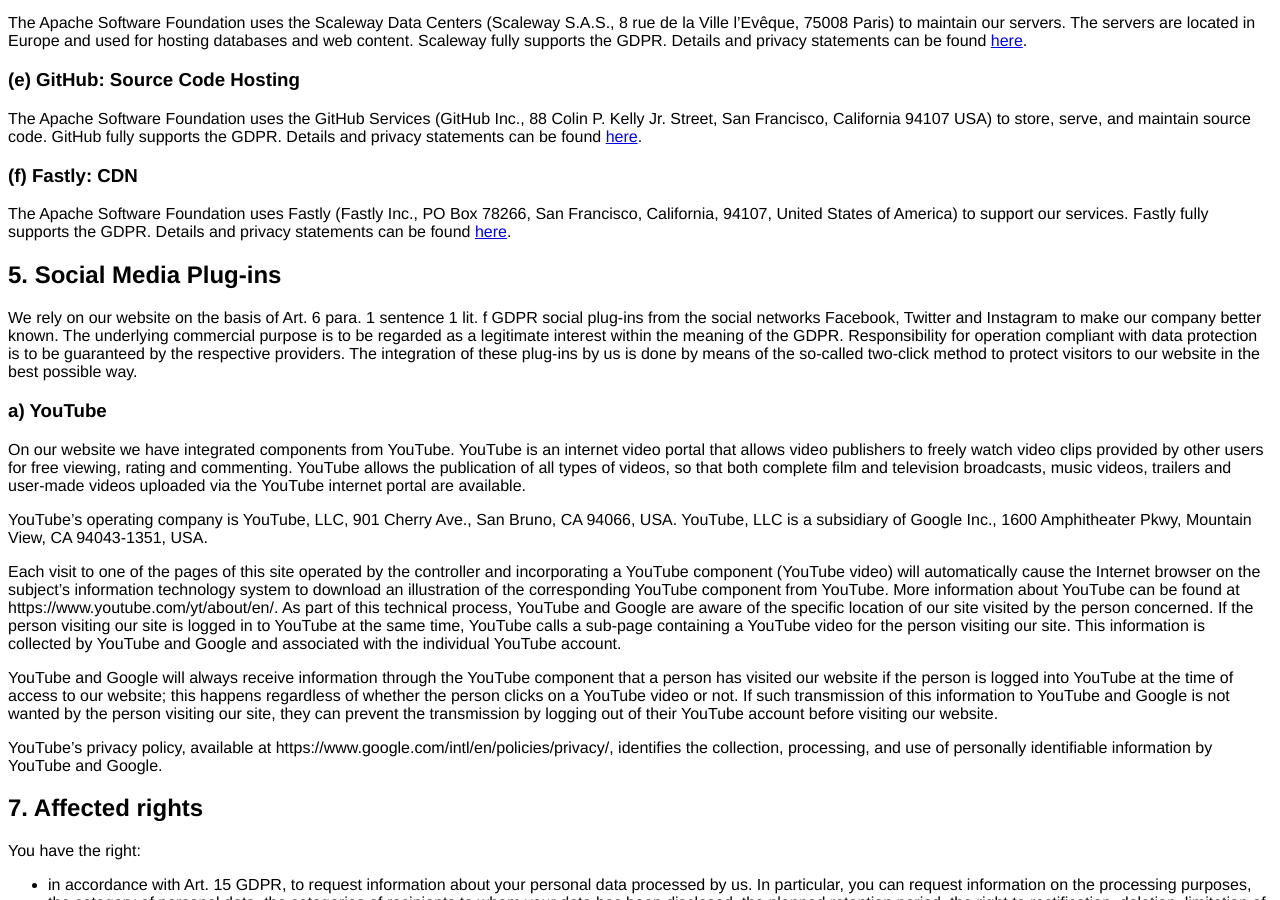
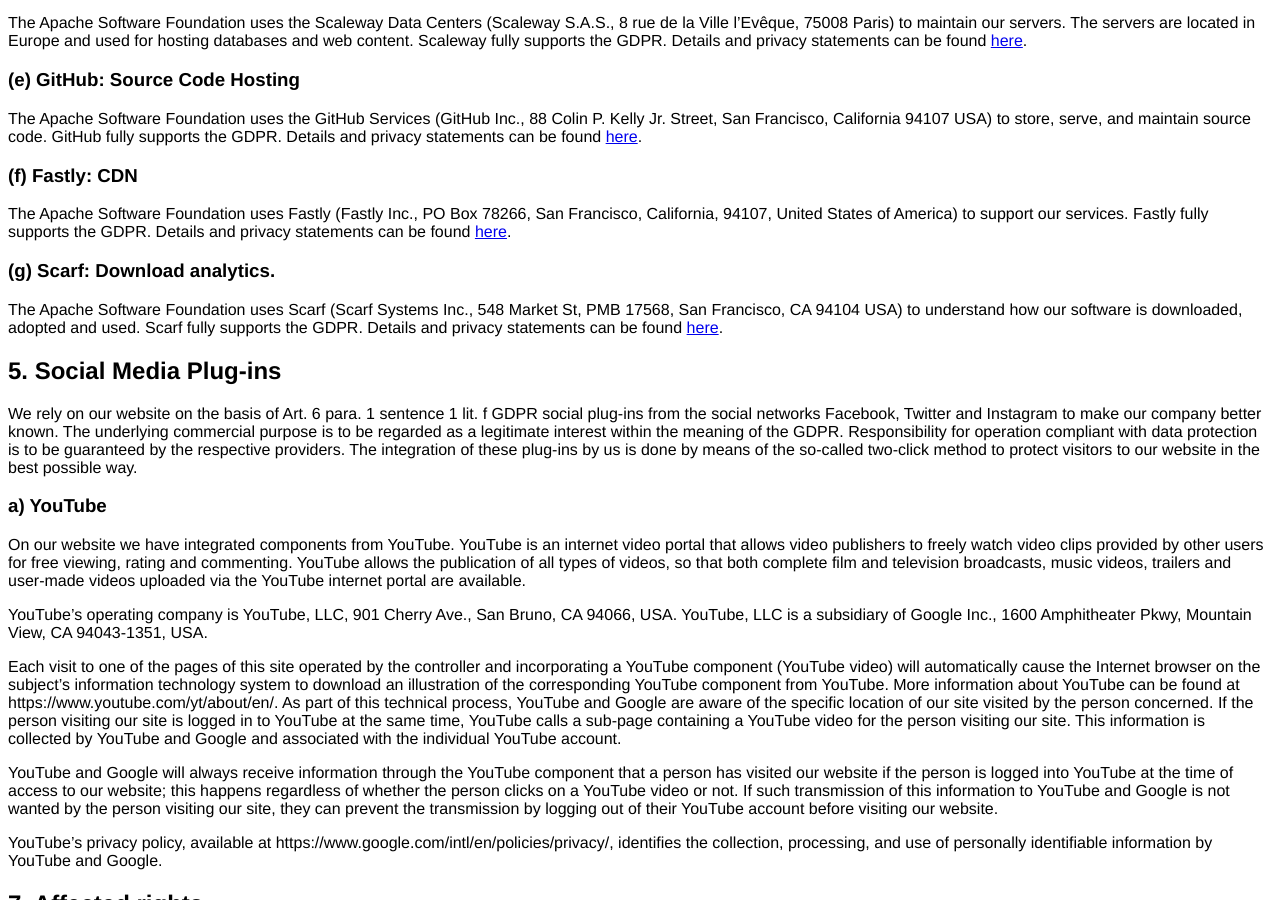
Before and after one commit to apache/privacy-website, a Jekyll site: the page output/policies/privacy-policy-public.html, which Jekyll copies as it is, in a window 1280 px wide and 900 px high, scrolled down 3476 px. Built offline with Jekyll 4.4.1, drawn with Linux system fonts in a browser that asks for light colours.

Commit message:
Automatic Site Publish by Buildbot

```diff
--- a/output/faq/committers.html
+++ b/output/faq/committers.html
@@ -82,6 +82,11 @@
 
 <p>Please do not install and run your own instances of Matomo.</p>
 
+<h3 id="can-i-use-scarf-to-analyse-our-downloads">Can I use Scarf to analyse our downloads?</h3>
+
+<p>Yes: Scarf has signed a DPA with us, fully supports the GDPR and was added to our privacy terms. It is possible to use their
+service.</p>
+
 <h3 id="can-i-use-another-analyticstracking-etc-software">Can I use another analytics/tracking etc software?</h3>
 
 <p>Before using any further tracking software please ask on privacy@apache.org</p>
--- a/output/feed.xml
+++ b/output/feed.xml
@@ -1,4 +1,4 @@
-<?xml version="1.0" encoding="utf-8"?><feed xmlns="http://www.w3.org/2005/Atom" ><generator uri="https://jekyllrb.com/" version="4.2.2">Jekyll</generator><link href="/feed.xml" rel="self" type="application/atom+xml" /><link href="/" rel="alternate" type="text/html" /><updated>2023-01-09T14:20:25+00:00</updated><id>/feed.xml</id><title type="html">Apache Software Foundation - Data Privacy</title><subtitle>Write an awesome description for your new site here. You can edit this line in _config.yml. It will appear in your document head meta (for Google search results) and in your feed.xml site description.</subtitle><entry><title type="html">Welcome to Jekyll!</title><link href="/jekyll/update/2021/03/05/welcome-to-jekyll.html" rel="alternate" type="text/html" title="Welcome to Jekyll!" /><published>2021-03-05T19:38:56+00:00</published><updated>2021-03-05T19:38:56+00:00</updated><id>/jekyll/update/2021/03/05/welcome-to-jekyll</id><content type="html" xml:base="/jekyll/update/2021/03/05/welcome-to-jekyll.html"><![CDATA[<p>You’ll find this post in your <code class="language-plaintext highlighter-rouge">_posts</code> directory. Go ahead and edit it and re-build the site to see your changes. You can rebuild the site in many different ways, but the most common way is to run <code class="language-plaintext highlighter-rouge">jekyll serve</code>, which launches a web server and auto-regenerates your site when a file is updated.</p>
+<?xml version="1.0" encoding="utf-8"?><feed xmlns="http://www.w3.org/2005/Atom" ><generator uri="https://jekyllrb.com/" version="4.2.2">Jekyll</generator><link href="/feed.xml" rel="self" type="application/atom+xml" /><link href="/" rel="alternate" type="text/html" /><updated>2023-01-12T08:29:56+00:00</updated><id>/feed.xml</id><title type="html">Apache Software Foundation - Data Privacy</title><subtitle>Write an awesome description for your new site here. You can edit this line in _config.yml. It will appear in your document head meta (for Google search results) and in your feed.xml site description.</subtitle><entry><title type="html">Welcome to Jekyll!</title><link href="/jekyll/update/2021/03/05/welcome-to-jekyll.html" rel="alternate" type="text/html" title="Welcome to Jekyll!" /><published>2021-03-05T19:38:56+00:00</published><updated>2021-03-05T19:38:56+00:00</updated><id>/jekyll/update/2021/03/05/welcome-to-jekyll</id><content type="html" xml:base="/jekyll/update/2021/03/05/welcome-to-jekyll.html"><![CDATA[<p>You’ll find this post in your <code class="language-plaintext highlighter-rouge">_posts</code> directory. Go ahead and edit it and re-build the site to see your changes. You can rebuild the site in many different ways, but the most common way is to run <code class="language-plaintext highlighter-rouge">jekyll serve</code>, which launches a web server and auto-regenerates your site when a file is updated.</p>
 
 <p>Jekyll requires blog post files to be named according to the following format:</p>
 
--- a/output/policies/latest-changes.html
+++ b/output/policies/latest-changes.html
@@ -44,6 +44,10 @@
 <ul>
 
       <li>
+        2023-01-11: added Scarf to the list of external data processors
+      </li>
+
+      <li>
         2021-07-08: added latest changes documentation
       </li>
 
--- a/output/policies/privacy-policy-public.html
+++ b/output/policies/privacy-policy-public.html
@@ -249,6 +249,12 @@
 Fastly fully supports the GDPR.
 Details and privacy statements can be found <a href="https://www.fastly.com/data-processing">here</a>.</p>
 
+<h3 id="g-scarf-download-analytics">(g) Scarf: Download analytics.</h3>
+
+<p>The Apache Software Foundation uses Scarf (Scarf Systems Inc., 548 Market St, PMB 17568, San Francisco, CA 94104 USA) to understand
+how our software is downloaded, adopted and used. Scarf fully supports the GDPR.
+Details and privacy statements can be found <a href="https://about.scarf.sh/privacy-policy">here</a>.</p>
+
 <h2 id="5-social-media-plug-ins">5. Social Media Plug-ins</h2>
 
 <p>We rely on our website on the basis of Art. 6 para. 1 sentence 1 lit. f GDPR social plug-ins from the social networks Facebook, Twitter and Instagram to make our company better known.
--- a/output/policies/website-policy.html
+++ b/output/policies/website-policy.html
@@ -52,6 +52,8 @@
 <p>Note: Google Analytics cannot be used on any ASF website because
 of the Schrems-II data privacy verdict.</p>
 
+<p>If you need analytics, please use our self-hosted <a href="/matomo">Matomo</a> instance.</p>
+
 <h2 id="2-youtube">2) YouTube</h2>
 
 <p>YouTube content can be embedded only when the creator has given consent before loading
```
